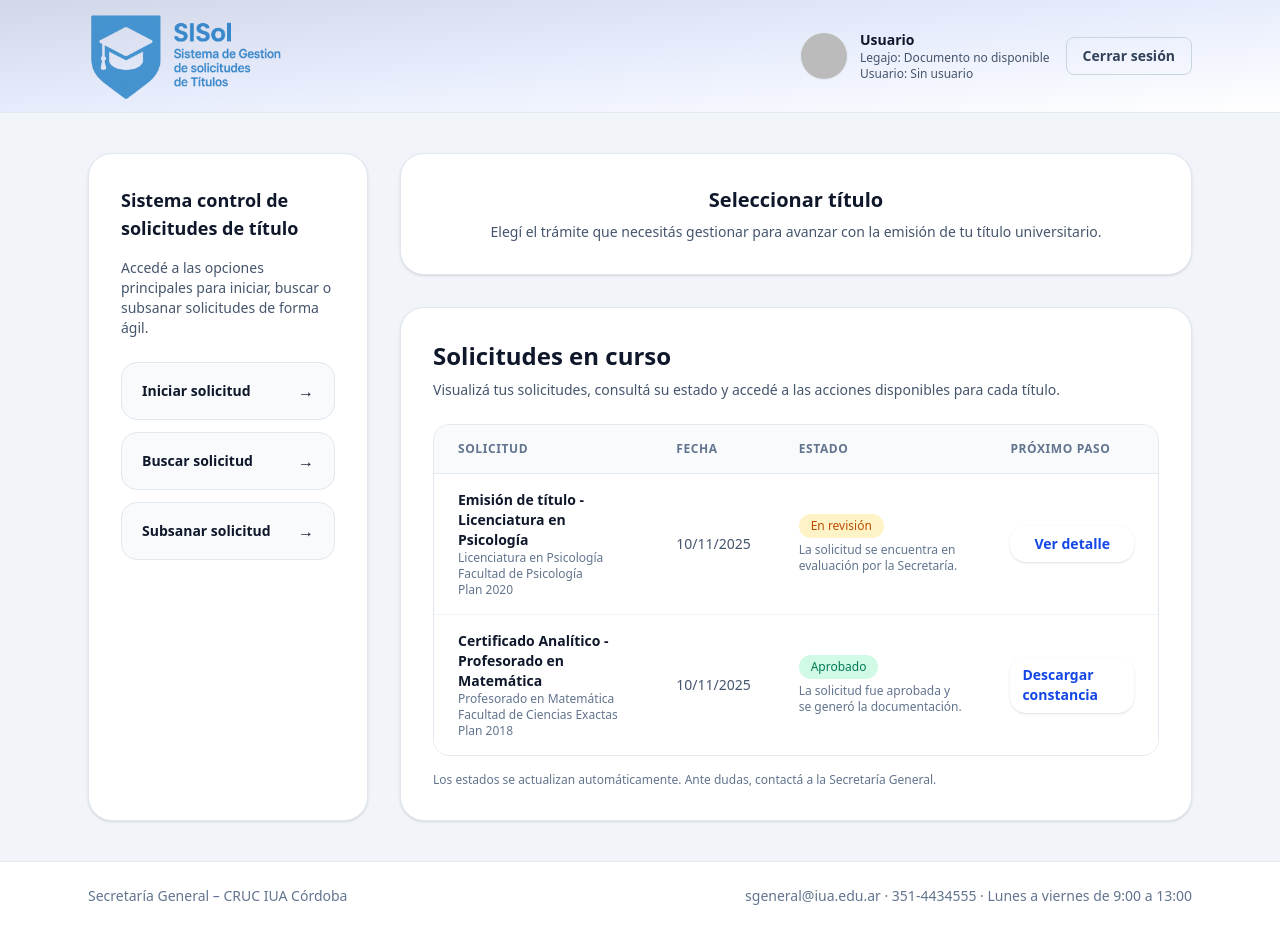
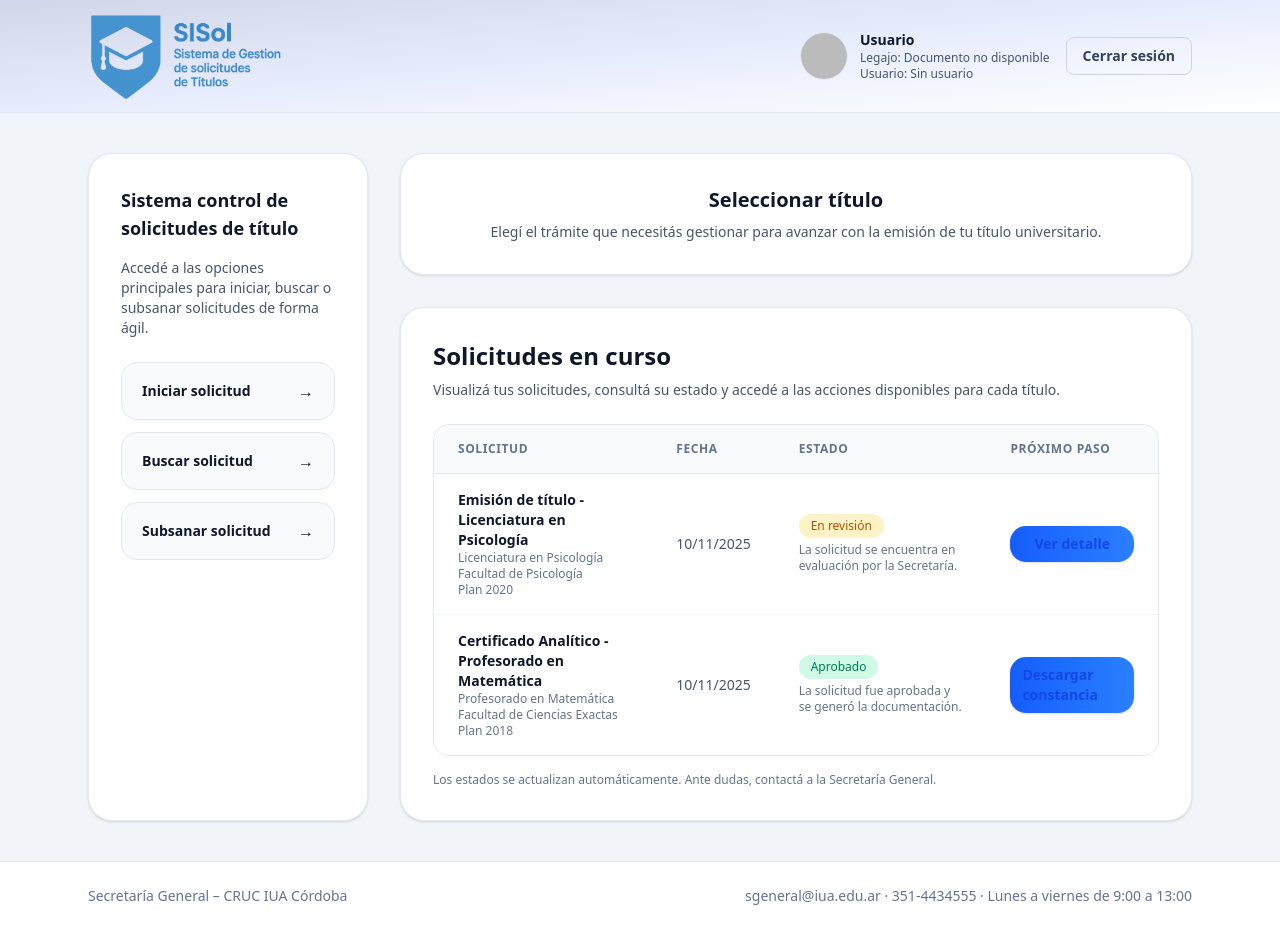
Before and after one commit to davidles/sg-titulos, a Next.js app: page /dashboard in a window 1280 px wide. Built offline with nearby package versions, Linux system fonts and the light colour scheme; no server answers; sample sign-in values are in the browser's storage.

Commit message:
feat: add location catalogs integration and PDF generation to request form

```diff
--- a/src/app/dashboard/page.tsx
+++ b/src/app/dashboard/page.tsx
@@ -176,7 +176,7 @@ export default async function DashboardPage() {
                                 {request.nextAction ? (
                                   <Link
                                     href={`/requests/${request.idRequest}/requirements`}
-                                    className="inline-flex items-center justify-center rounded-2xl bg-gradient-to-r px-3 py-2 text-sm font-semibold shadow-sm transition hover:tex-white hover:blue-600"
+                                    className="inline-flex items-center justify-center rounded-2xl bg-gradient-to-r from-blue-600 to-blue-500 px-3 py-2 text-sm font-semibold text-white shadow-sm transition hover:text-white hover:from-blue-700 hover:to-blue-600"
                                   >
                                     {request.nextAction}
                                   </Link>
@@ -232,7 +232,7 @@ export default async function DashboardPage() {
                             {request.nextAction ? (
                               <Link
                                 href={`/requests/${request.idRequest}/requirements`}
-                                className="inline-flex items-center justify-center rounded-2xl bg-gradient-to-r px-3 py-2 text-sm font-semibold shadow-sm transition hover:tex-white hover:blue-600"
+                                className="inline-flex items-center justify-center rounded-2xl bg-gradient-to-r from-blue-600 to-blue-500 px-3 py-2 text-sm font-semibold text-white shadow-sm transition hover:text-white hover:from-blue-700 hover:to-blue-600"
                               >
                                 {request.nextAction}
                               </Link>
--- a/src/app/requests/form/request-form-wizard.tsx
+++ b/src/app/requests/form/request-form-wizard.tsx
@@ -433,7 +433,7 @@ export default function RequestFormWizard({
             type="button"
             onClick={handleNext}
             disabled={wizardState.saving || pdfState.downloading || wizardState.completed}
-            className="inline-flex items-center justify-center rounded-2xl bg-blue-700 px-5 py-3 text-sm font-semibold text-white transition hover:bg-blue-800 disabled:cursor-not-allowed disabled:bg-blue-300"
+            className="inline-flex items-center justify-center rounded-2xl bg-gradient-to-r from-blue-600 to-blue-500 px-3 py-2 text-sm font-semibold text-white shadow-sm transition hover:text-white hover:from-blue-700 hover:to-blue-600 disabled:cursor-not-allowed disabled:from-blue-300 disabled:to-blue-300"
           >
             {wizardState.saving
               ? "Guardando..."
```
